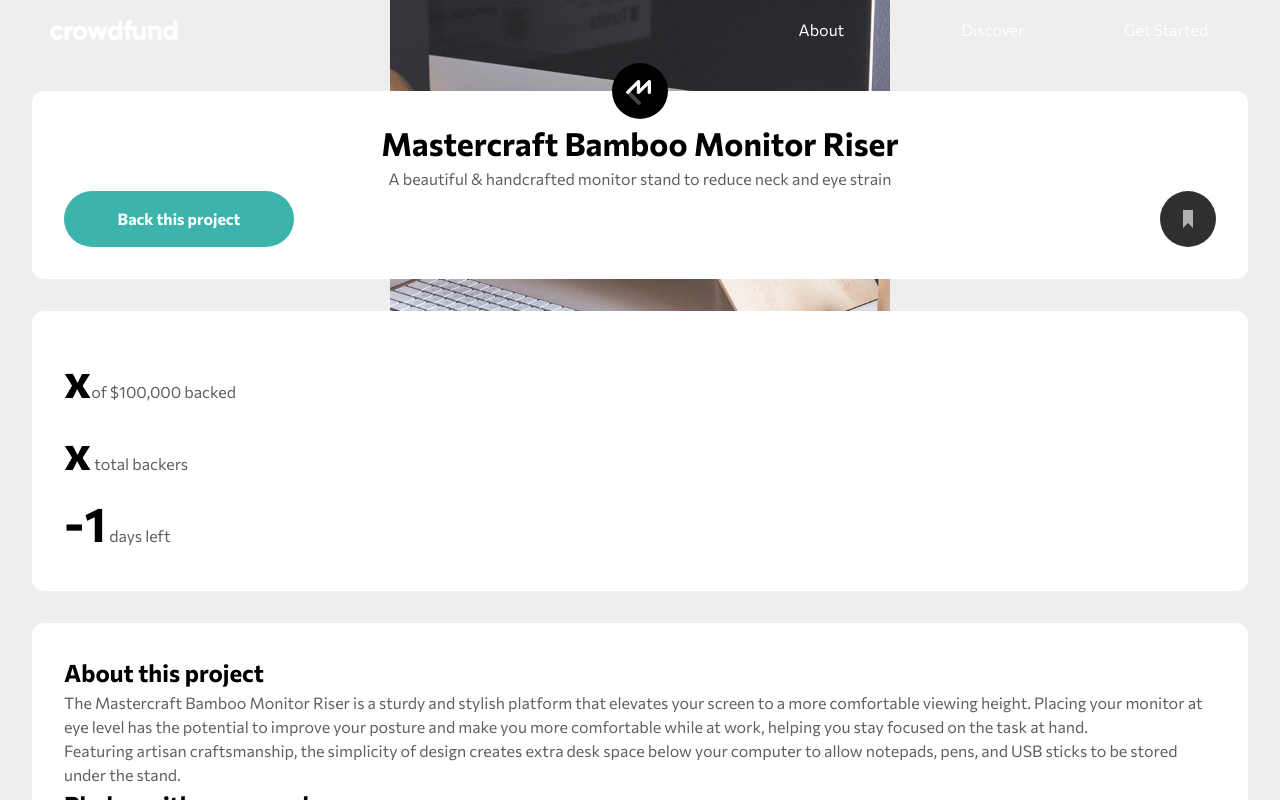
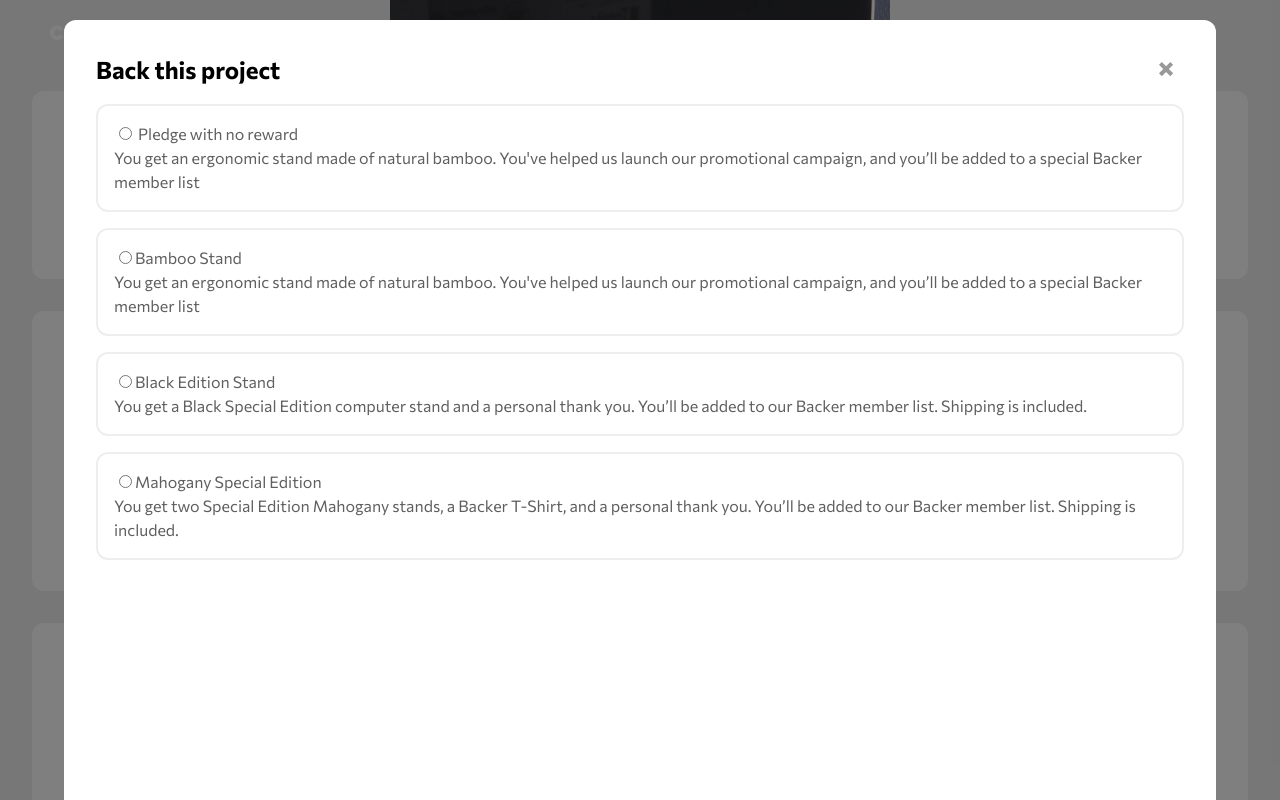
Before and after one commit to migvidal/crowdfunding-product-page, a Vue app: page / in a window 1280 px wide. Both pictures are taken after a click on the button "Back this project". Shown: the top 800 px of the page. Built offline with nearby package versions, Linux system fonts and the light colour scheme.

Commit message:
modal-done

```diff
--- a/public/index.html
+++ b/public/index.html
@@ -13,6 +13,11 @@
       rel="stylesheet"
     />
     <title><%= htmlWebpackPlugin.options.title %></title>
+    <style>
+      .no-scroll {
+        overflow: hidden;
+      }
+    </style>
   </head>
   <body>
     <noscript>
--- a/src/App.vue
+++ b/src/App.vue
@@ -1,5 +1,5 @@
 <template>
-  <div class="{{'app-container' + modalOpen : 'no-scroll'}}">
+  <div :class="{ 'no-scroll': modalOpen }">
     <CFNav />
     <CrowdfundHome />
   </div>
@@ -17,9 +17,8 @@ export default {
   },
   data() {
     return {
-      modalOpen: false
-    }
-  }
+    };
+  },
 };
 </script>
 
@@ -49,8 +48,5 @@ strong {
 
   -webkit-font-smoothing: antialiased;
   -moz-osx-font-smoothing: grayscale;
-  .app-container.no-scroll {
-    overflow: hidden;
-  }
 }
 </style>
--- a/src/components/CrowdfundHome.vue
+++ b/src/components/CrowdfundHome.vue
@@ -8,7 +8,9 @@
         A beautiful & handcrafted monitor stand to reduce neck and eye strain
       </p>
       <div class="action-buttons">
-        <button class="back-project">Back this project</button>
+        <button @click="openModal" class="back-project">
+          Back this project
+        </button>
         <!-- Subscribe/Subscribed -->
         <button class="bookmark">
           <img
@@ -37,9 +39,11 @@
         :reward="reward"
       />
       <!-- modal -->
-      <button @click="this.showModal = !this.showModal">Toggle Modal</button>
-      <pledge-modal v-if="this.showModal" @closeModal="this.showModal = false"
-      :rewards="this.rewards" />
+      <pledge-modal
+        v-if="this.showModal"
+        @modalClose="handlemodalClose"
+        :rewards="this.rewards"
+      />
     </section>
   </main>
 </template>
@@ -96,6 +100,21 @@ export default {
       ],
       showModal: false,
     };
+  },
+  methods: {
+    openModal() {
+      this.showModal = true;
+      let body = document.getElementsByTagName("body")[0];
+      //console.log(body.classList);
+      body.classList.add("no-scroll");
+    },
+    handlemodalClose() {
+      this.showModal = false;
+      let body = document.getElementsByTagName("body")[0];
+
+      this.$emit("modalClose");
+      body.classList.remove("no-scroll");
+    },
   },
 };
 </script>
--- a/src/components/PledgeModal.vue
+++ b/src/components/PledgeModal.vue
@@ -1,13 +1,16 @@
 <template>
   <div class="modal-bg">
     <div class="modal">
-      <button @click="$emit('closeModal')">Close</button>
+      <button class="modal-close-button" @click="$emit('modalClose')">
+        <img src="../images/icon-close-modal.svg" aria-hidden="true" />
+      </button>
       <h2>Back this project</h2>
       <reward-radio
         v-for="reward in rewards"
         :key="reward.id"
         :reward="reward"
       />
+
       <!-- <success-modal hidden/> -->
     </div>
   </div>
@@ -26,11 +29,7 @@ export default {
   props: {
     rewards: Object,
   },
-  data() {
-
-  },
-  methods: {
-  }
+  methods: {},
 };
 </script>
 
@@ -55,6 +54,12 @@ export default {
     background-color: white;
     border-radius: $radius;
     overflow: auto;
+    button.modal-close-button {
+      float: right;
+      background: none;
+      padding: 0;
+      margin: 10px;
+    }
   }
 }
 </style>
```
